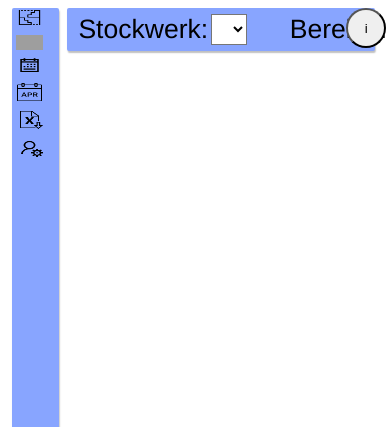
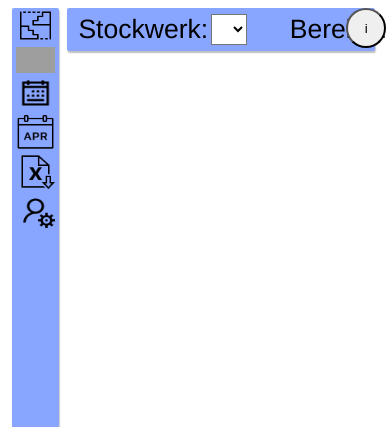
Before and after one commit to Ni-o-iN/MEP-abbvie, a Flask app: page /woche in a window 390 px wide; the page is wider, and only the part inside the window is pictured. Shown: the top 427 px of that part. Run offline with Flask 3, Linux system fonts and the light colour scheme; some libraries are stand-ins or nearby versions; grey boxes are pictures that could not be loaded.

Commit message:
icon größe geändert

```diff
--- a/static/style.css
+++ b/static/style.css
@@ -108,8 +108,8 @@ input[type="submit"] {
   .menu-icon {
     display: flex;
     flex-direction: column;
-    width: 70%;
-    height: 70%;
+    width: 100%;
+    height: 90%;
   }
 }
 
```
